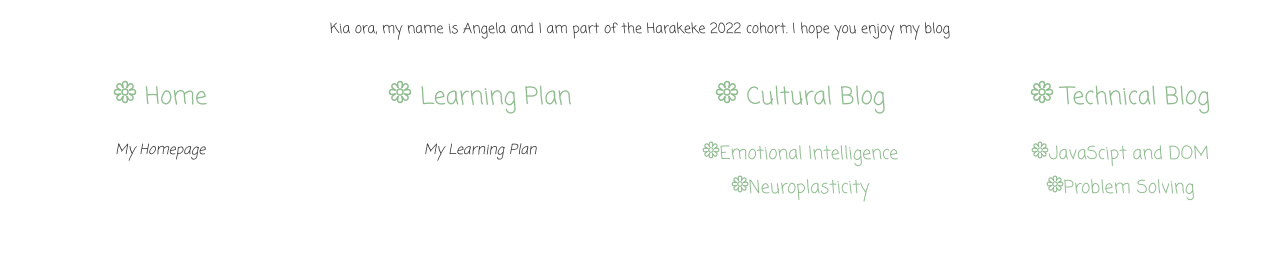
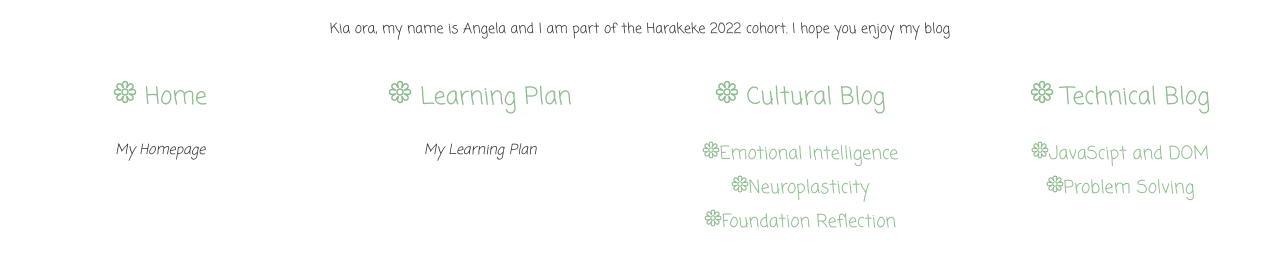
Before and after one commit to angela-yen/angela-yen.github.io, a plain HTML site: page index.html in a window 1280 px wide. Shown: the part 380-646 px from the top of the page. Drawn offline with nearby package versions, Linux system fonts and the light colour scheme.

Commit message:
index html update

```diff
--- a/index.html
+++ b/index.html
@@ -41,6 +41,7 @@
           <h3 class ="text-center"> <a class="btn btn-default button" href="https://angela-yen.github.io/Blog%20/identity-values.html" role="button"> <ion-icon name="flower-outline"></ion-icon> Cultural Blog</a></h3>
           <h4 class ="text-center"> <a class="btn btn-default button" href="https://angela-yen.github.io/Blog%20/emotional-intelligence.html" role="button"> <ion-icon name="flower-outline"></ion-icon>Emotional Intelligence</a></h4>
           <h4 class ="text-center"> <a class="btn btn-default button" href="https://angela-yen.github.io/Blog%20/neuroplasticity.html" role="button"> <ion-icon name="flower-outline"></ion-icon>Neuroplasticity</a></h4>
+          <h4 class ="text-center"> <a class="btn btn-default button" href="https://angela-yen.github.io/Blog%20/foundations-reflection.html" role="button"> <ion-icon name="flower-outline"></ion-icon>Foundation Reflection</a></h4>
 
         </div>
         <div class ="col-md-3">
```
